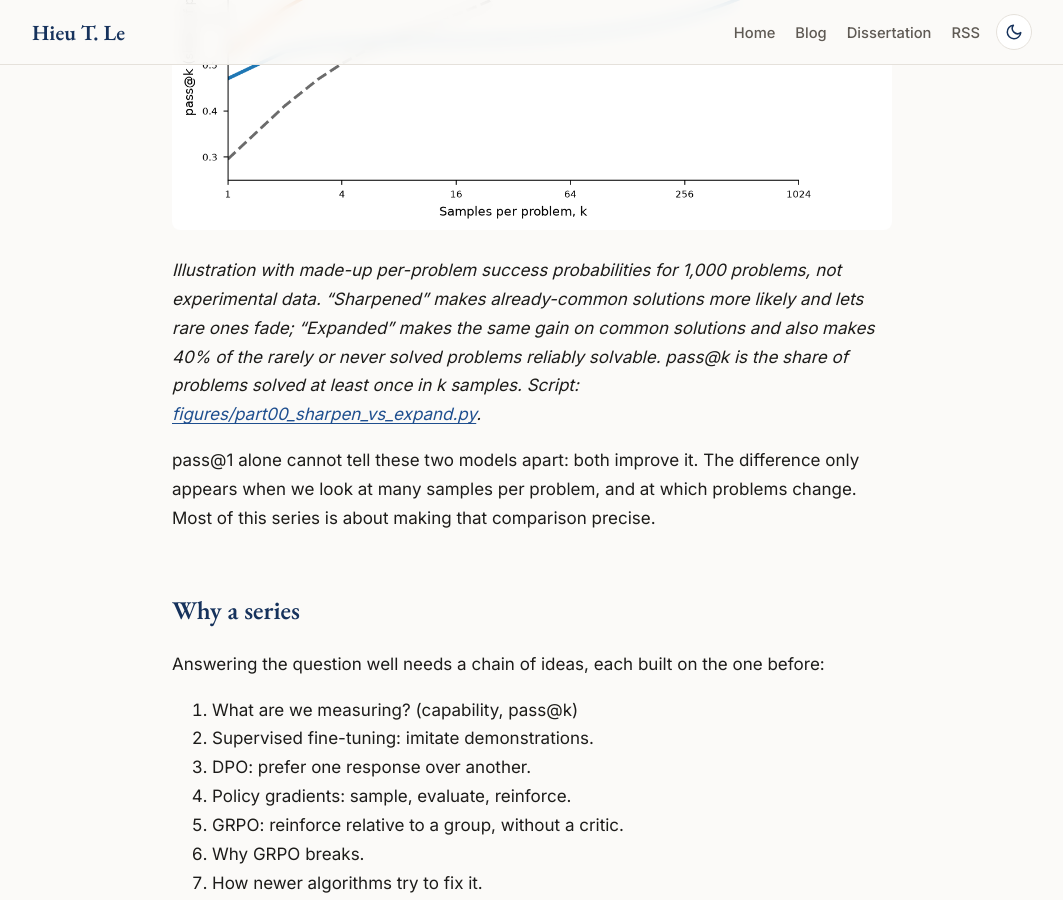
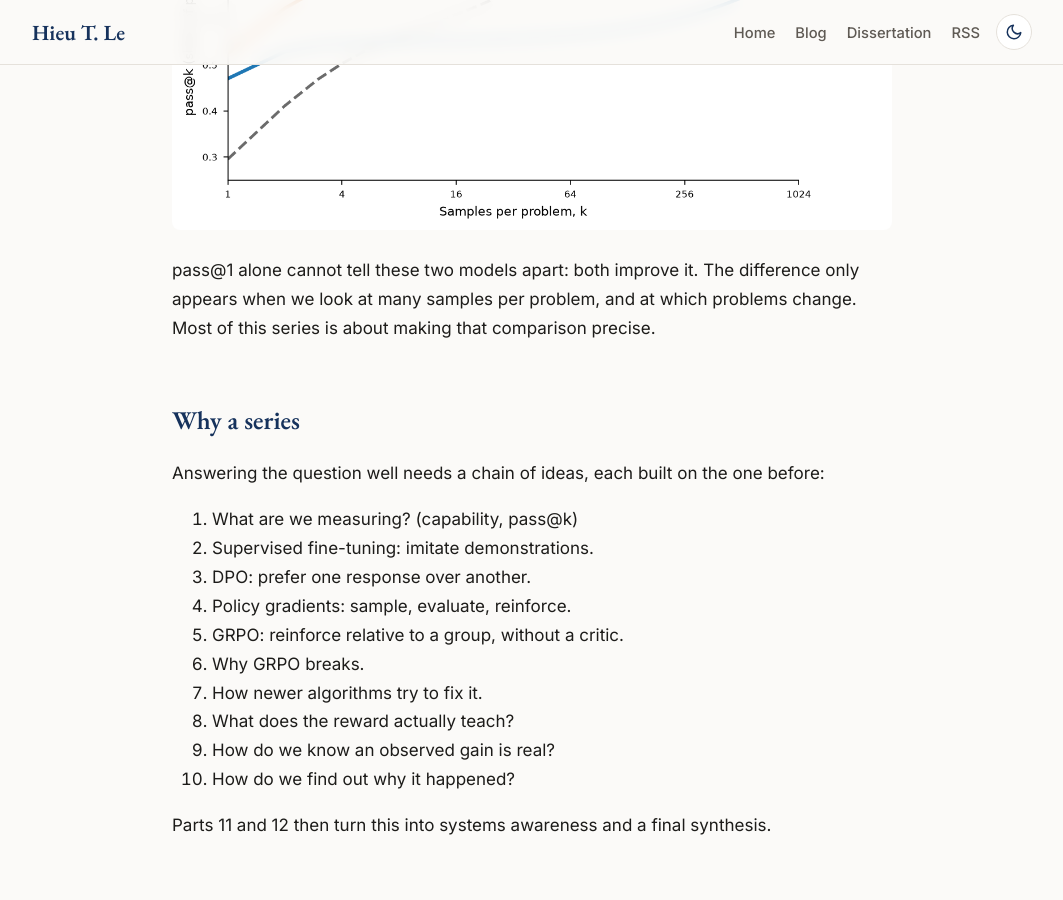
Before and after one commit to hieutrungle/blog, a Jekyll site: the page built from _posts/2026-11-16-llm-post-training-series.md, in a window 1280 px wide and 900 px high, scrolled down 1411 px. Shown: the whole window, without its empty margins (108-1171 px from the left). Built offline with Jekyll 4.4.1, drawn with Linux system fonts in a browser that asks for light colours.

Commit message:
Part 0: remove figure caption

```diff
--- a/_posts/2026-11-16-llm-post-training-series.md
+++ b/_posts/2026-11-16-llm-post-training-series.md
@@ -24,8 +24,6 @@ The evidence points both ways. Yue et al. [3] sampled base models and their RLVR
 The two readings make different predictions, and those predictions can be measured. The figure below shows the signature with made-up numbers.
 
 ![Benchmark pass@k against the number of samples per problem k, on a log scale from 1 to 1024, for three illustrative models. The sharpened model beats the base model at k = 1 (0.47 vs 0.30) but falls below it from about k = 8 and ends at 0.71 vs 0.85 at k = 1024. The expanded model stays above both at every k and ends at 0.91.]({{ '/assets/img/llm-post-training/part-00-sharpen-vs-expand.png' | relative_url }})
-
-*Illustration with made-up per-problem success probabilities for 1,000 problems, not experimental data. "Sharpened" makes already-common solutions more likely and lets rare ones fade; "Expanded" makes the same gain on common solutions and also makes 40% of the rarely or never solved problems reliably solvable. pass@k is the share of problems solved at least once in k samples. Script: [figures/part00_sharpen_vs_expand.py](https://github.com/hieutrungle/llm-post-training-notes/blob/main/figures/part00_sharpen_vs_expand.py).*
 
 pass@1 alone cannot tell these two models apart: both improve it. The difference only appears when we look at many samples per problem, and at which problems change. Most of this series is about making that comparison precise.
 
```
